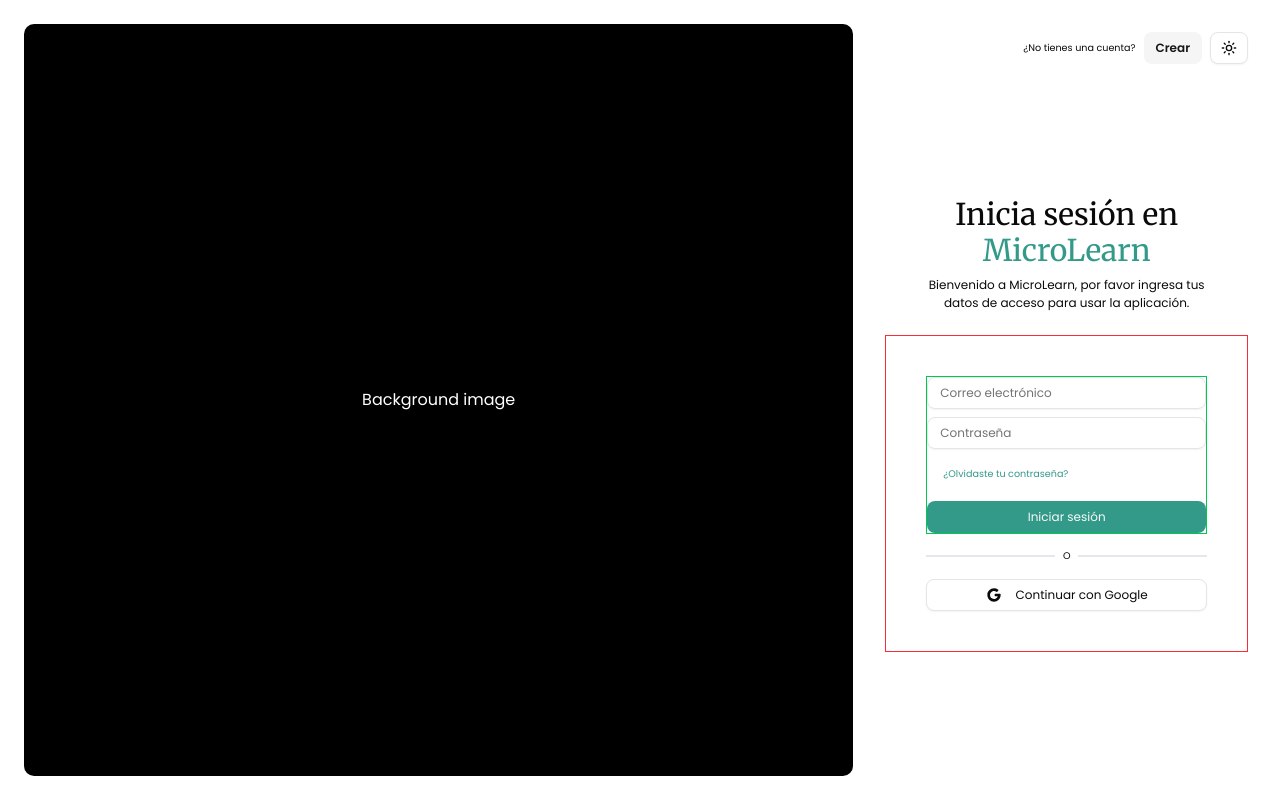
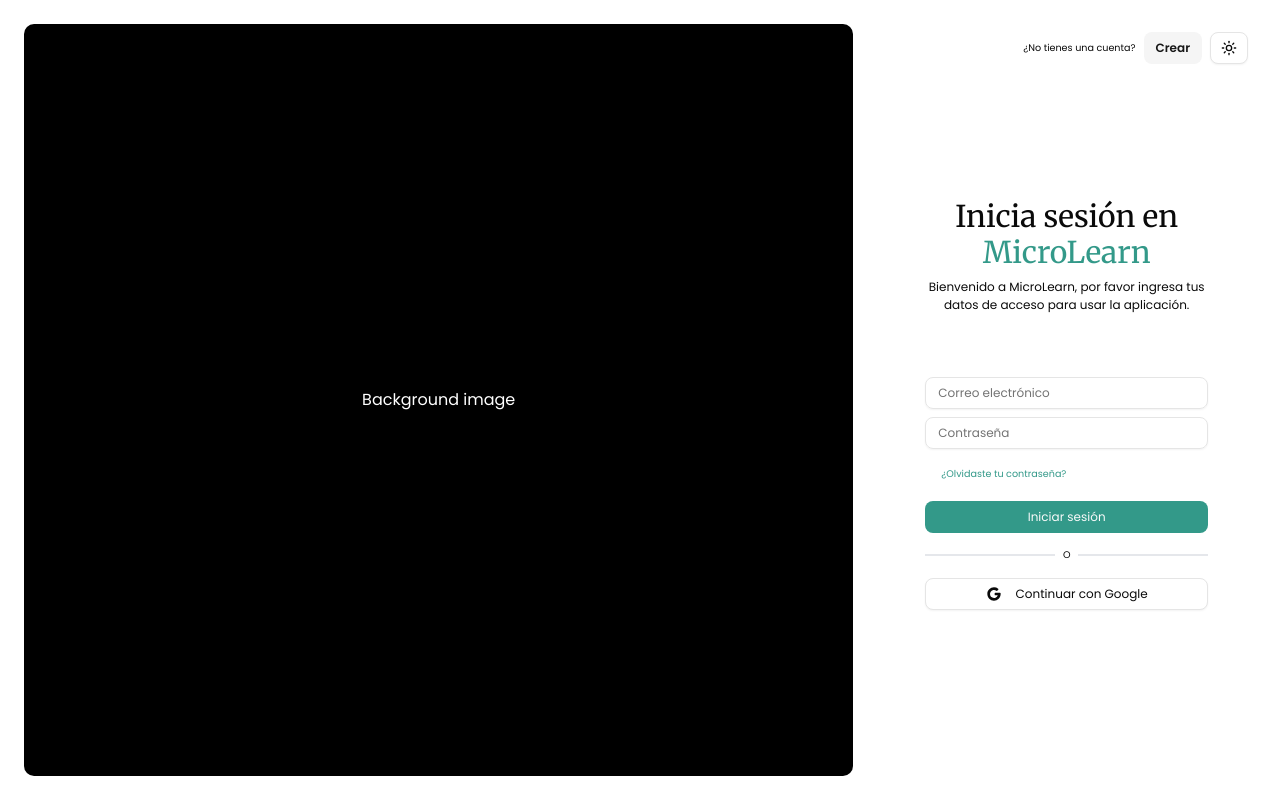
Before and after one commit to Psychohistorian11/micro-learn, a Next.js app: page /login in a window 1280 px wide. Built offline with nearby package versions, Linux system fonts and the light colour scheme.

Commit message:
fix: login without borders colors

```diff
--- a/src/components/auth/login-form.tsx
+++ b/src/components/auth/login-form.tsx
@@ -73,8 +73,8 @@
                     </div>
                 </div>
 
-                <div className="mt-4 items-center flex flex-col justify-center w-full p-10 border border-red-500" >
-                    <form onSubmit={onSubmit} className="border border-green-500 w-full">
+                <div className="mt-4 items-center flex flex-col justify-center w-full p-10 " >
+                    <form onSubmit={onSubmit} className=" w-full">
                         <div className="gap-2 flex flex-col w-full">
                             <Input
                                 placeholder="Correo electrónico"
```
